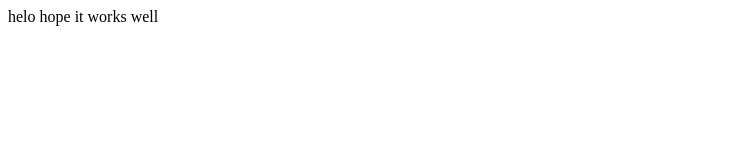
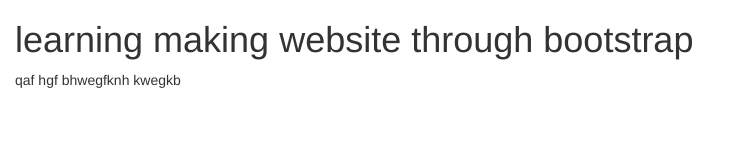
Before and after one commit to kazey96/xetiz.github.io, a plain HTML site: page index.html in a window 1280 px wide. Shown: the whole page, without its empty margins (0-747 px from the left). Drawn offline with nearby package versions, Linux system fonts and the light colour scheme.

Commit message:
using bootstrap
using bootstrap

```diff
--- a/index.html
+++ b/index.html
@@ -3,8 +3,20 @@
   <head>
     <meta charset="utf-8">
     <title>this is my website</title>
+    <!-- Latest compiled and minified CSS -->
+<link rel="stylesheet" href="https://maxcdn.bootstrapcdn.com/bootstrap/3.3.7/css/bootstrap.min.css">
+
+<!-- jQuery library -->
+<script src="https://ajax.googleapis.com/ajax/libs/jquery/3.2.1/jquery.min.js"></script>
+
+<!-- Latest compiled JavaScript -->
+<script src="https://maxcdn.bootstrapcdn.com/bootstrap/3.3.7/js/bootstrap.min.js"></script>
   </head>
   <body>
-    helo hope it works well
+    <div class="container-fluid">
+      <h1> learning making website through bootstrap</h1>
+      <p>qaf hgf bhwegfknh kwegkb</p>
+
+    </div>
   </body>
 </html>
```
